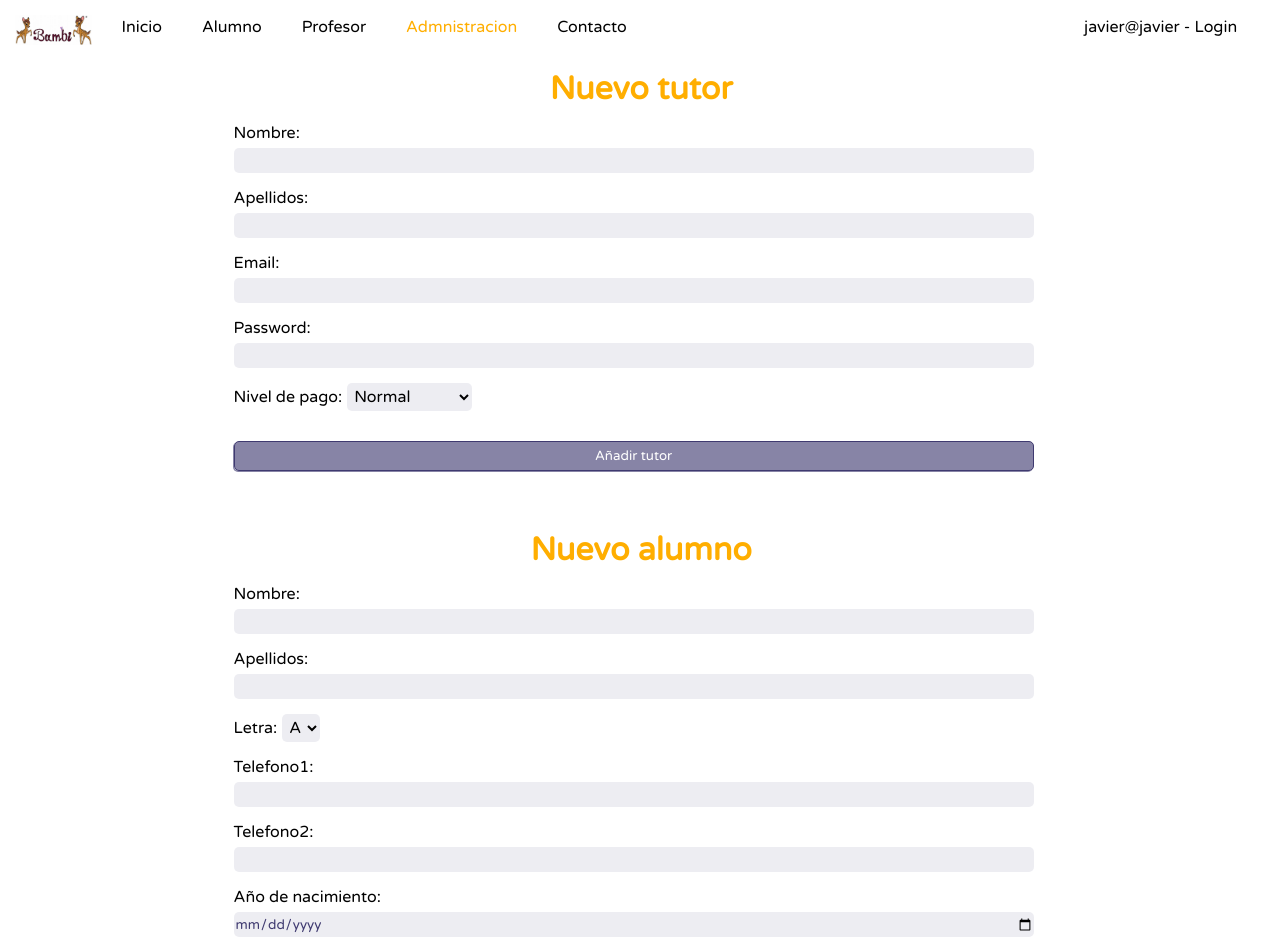
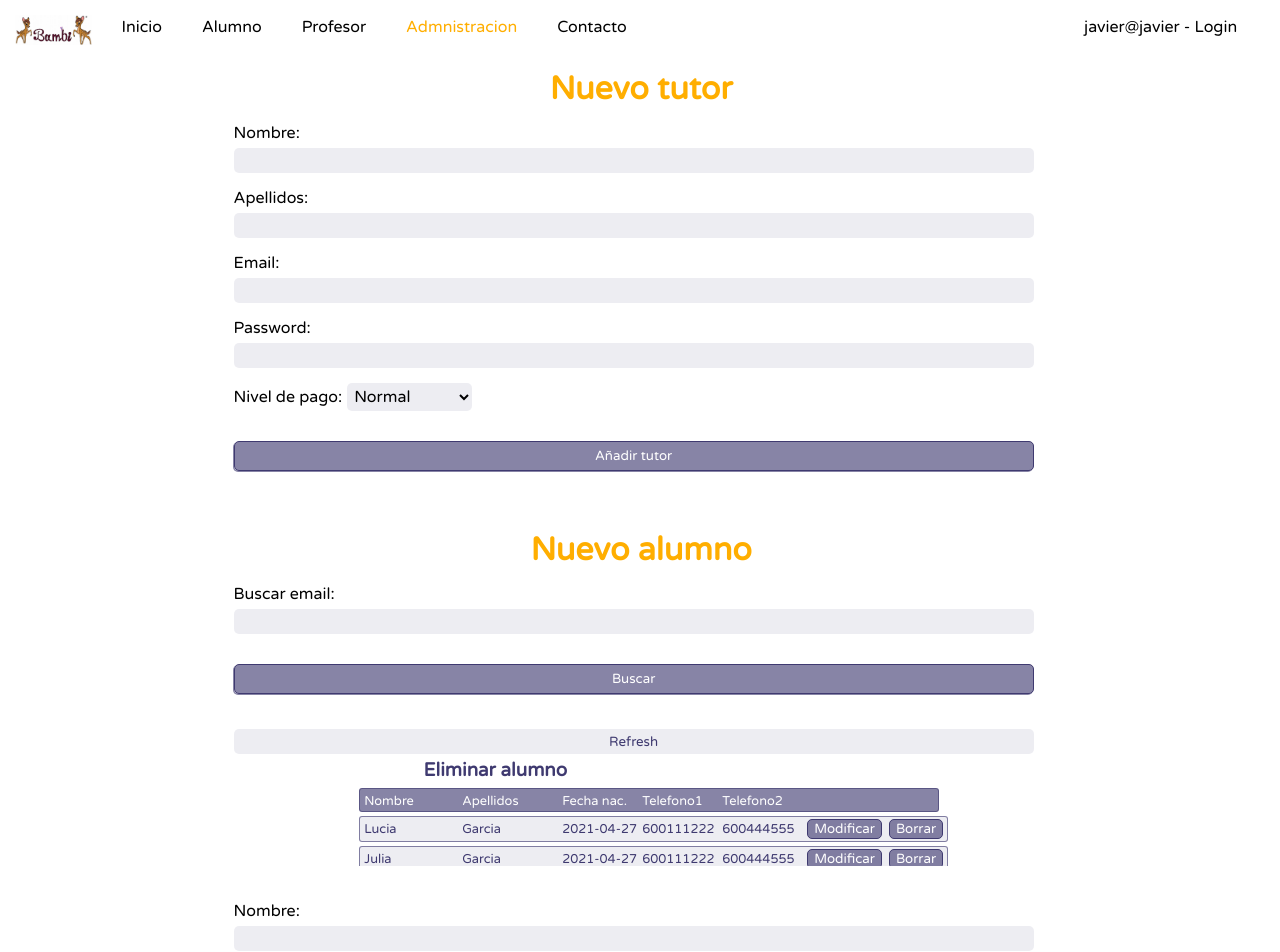
Before and after one commit to Javiergda/final-project-client, a React (Create React App) app: page /administracion in a window 1280 px wide. Shown: the top 952 px of the page. Built offline with nearby package versions, Linux system fonts and the light colour scheme.

Commit message:
componente FilterStudents y modificacion componenetes de students para pasar props y manejar actualizaciones de filtrado

```diff
--- a/src/components/Management/DeleteStudents.js
+++ b/src/components/Management/DeleteStudents.js
@@ -1,12 +1,34 @@
 import React from 'react'
 
-export const DeleteStudents = ({ students }) => {
+export const DeleteStudents = ({ filteredStudents, setForm }) => {
 
-    const handleSubmit = e => {
+    const handleUpdate = e => {
         e.preventDefault();
 
+        const found = filteredStudents.find(element => element.id_student == e.target.value);
+        if (found) {
+            const state = {
+                name1: found.name,
+                surname: found.surname,
+                letter: found.letter,
+                phone1: found.phone1,
+                phone2: found.phone2,
+                birth_date: found.birth_date,
+                email_user: found.email_user,
+                emailFounded: found.email_user,
+                emailFoundedName: ` ${found.name} ${found.surname} - ${found.email_user}`,
+            }
+            setForm(state); // Actualiza formulario de ManageStudents con estudiante seleccionado
+        }
+
+
+
+    }
+
+    const handleDelete = (e) => {
+
+
         console.log(`Se borrara el alumno y todas las referencias a los padres`);
-        console.log(`Delete from USE-STU WHERE ID=${e.target.value}`);
         console.log(`Delete from STUDENTS WHERE ID=${e.target.value}`);
         /// CRUD - POST
         // -- SQL --
@@ -14,6 +36,8 @@ export const DeleteStudents = ({ students }) => {
         // WHERE id_student = $e.target.value
         //
         // --> y actualizar datos
+
+
     }
 
     return (
@@ -31,14 +55,15 @@ export const DeleteStudents = ({ students }) => {
                     <div className='phone'><span>Telefono2</span></div>
                 </div>
                 {
-                    students.map(({ id_student, name, surname, birth_date, phone1, phone2 }) => (
+                    filteredStudents.map(({ id_student, name, surname, birth_date, phone1, phone2 }) => (
                         <div key={id_student} className='wrapper2'>
                             <div className='name'><span >{name}</span></div>
                             <div className='surname'><span>{surname}</span></div>
                             <div className='date'><span>{birth_date}</span></div>
                             <div className='phone'><span>{phone1}</span></div>
                             <div className='phone'><span>{phone2}</span></div>
-                            <div className='button'><button name='button' type='submit' value={id_student} onClick={handleSubmit}>Eliminar</button ></div>
+                            <div className='button'><button name='button' type='submit' value={id_student} onClick={handleUpdate}>Modificar</button ></div>
+                            <div className='button'><button name='button2' type='submit' value={id_student} onClick={handleDelete}>Borrar</button ></div>
                         </div>
                     ))
                 }
--- /dev/null
+++ b/src/components/Management/FilterStudents.js
@@ -0,0 +1,34 @@
+import React from 'react'
+import { useState } from 'react';
+
+export const FilterStudents = ({ students, setfilteredStudents }) => {
+
+    // console.log(students);
+    const [search, setSearch] = useState('');
+
+    const handleChange = e => setSearch(e.target.value);
+
+    const handleClick = () => {
+        console.log(students);
+
+        const found = students.filter(element => element.email_user == search);
+
+        console.log(found);
+        setfilteredStudents(found); // filtramos los alumnos -> ManageStudents.js
+    }
+
+    const handleRefresh = () => {
+        setfilteredStudents(students); // Cargamos todos los alumnos sin filtro -> ManageStudents.js
+    }
+
+    return (
+        <form className='form'>
+            <label>
+                Buscar email:
+                <input value={search} name='search' type='text' onChange={handleChange} className='' />
+            </label>
+            <input type="button" className='button' value="Buscar" onClick={handleClick} />
+            <input type="button" className='button2' value="Refresh" onClick={handleRefresh} />
+        </form>
+    )
+}
--- a/src/components/Management/ManageStudents.js
+++ b/src/components/Management/ManageStudents.js
@@ -1,13 +1,27 @@
 import React from 'react'
-import { useState } from 'react';
+import { useState, useEffect } from 'react';
+import { FilterStudents } from './FilterStudents';
+import { DeleteStudents } from './DeleteStudents';
 
 
-export const ManageStudents = ({ users, setStudents }) => {
+export const ManageStudents = ({ users, students, setStudents }) => {
+
+    useEffect(() => {
+
+        setfilteredStudents(students);
+    }, [students])
+    // usuarios filtrados para componenete FilterStudents.js
+    const [filteredStudents, setfilteredStudents] = useState([]);
+
+
+    console.log(students);
+    console.log(filteredStudents);
+
 
 
     const initialState = {
         name1: '',
-        lastName: '',
+        surname: '',
         letter: 'A',
         phone1: '',
         phone2: '',
@@ -17,10 +31,12 @@ export const ManageStudents = ({ users, setStudents }) => {
         emailFoundedName: '', // no se envia con el insert
     }
 
-    const [form, setForm] = useState(initialState);
-    const { name1, lastName, letter, phone1, phone2, birth_date, email_user, emailFounded, emailFoundedName } = form;
+    const [form, setForm] = useState(initialState); // cambios en formulario y actualizaciones de FilterStudents
+    const { name1, surname, letter, phone1, phone2, birth_date, email_user, emailFounded, emailFoundedName } = form;
 
     const handleChange = e => {
+        console.log(e.target.value);
+        console.log(e.target.name);
         setForm({
             ...form,
             [e.target.name]: e.target.value
@@ -30,18 +46,18 @@ export const ManageStudents = ({ users, setStudents }) => {
     const handlesubmit = e => {
         e.preventDefault();
         // 1. Comprobacion: comprobamos que no este vacio quitandole espacios en blanco a derecha e izquierda
-        if (name1.trim().length > 0 && lastName.trim().length > 0 && letter.trim().length > 0 && phone1.trim().length > 0 && birth_date.trim().length > 0 && email_user.trim().length > 0) {
+        if (name1.trim().length > 0 && surname.trim().length > 0 && letter.trim().length > 0 && phone1.trim().length > 0 && birth_date.trim().length > 0 && email_user.trim().length > 0) {
             console.log('NEW USER');
             if (emailFounded) { // 2. Comprobacion: si esta asociado a email de tutor con alumno
 
                 /// CRUD - POST
                 // -- SQL --
                 // INSERT INTO students(name,surname,email_user,birth_date,phone1,phone2,letter)
-                // VALUES ($name1,$lastName,$emailFounded,$birthDate,$phone1,$phone2,$letter);
+                // VALUES ($name1,$surname,$emailFounded,$birthDate,$phone1,$phone2,$letter);
 
                 //// obtenemos repuesta
                 const responseUser = 'ok';
-                if (responseUser = 'ok') {
+                if (responseUser == 'ok') {
 
                     /// refrescamos donde haga falta!!!
                     setForm(initialState); // CRUD - GET estudiantes y refrescar para que se muestre el nuevo
@@ -80,6 +96,18 @@ export const ManageStudents = ({ users, setStudents }) => {
             <h1>Nuevo alumno</h1>
 
             <div className='wrapper'>
+                <FilterStudents students={students} setStudents={setStudents} setfilteredStudents={setfilteredStudents} />
+            </div>
+
+            <div className='wrapper'>
+                <DeleteStudents filteredStudents={filteredStudents} setForm={setForm} />
+            </div>
+
+
+
+
+            <div className='wrapper'>
+
 
                 <form onSubmit={handlesubmit} className='form'>
                     <label>
@@ -88,7 +116,7 @@ export const ManageStudents = ({ users, setStudents }) => {
                     </label>
                     <label>
                         Apellidos:
-                        <input value={lastName} name="lastName" type='text' onChange={handleChange} className='' />
+                        <input value={surname} name="surname" type='text' onChange={handleChange} className='' />
                     </label>
                     <label>
                         Letra:
@@ -108,7 +136,7 @@ export const ManageStudents = ({ users, setStudents }) => {
                     </label>
                     <label>
                         Año de nacimiento:
-                        <input value={birth_date} name='year' type='date' onChange={handleChange} className='' />
+                        <input value={birth_date} name='birth_date' type='date' onChange={handleChange} className='' />
                     </label>
                     <label>
                         Email tutor:
--- a/src/components/Management/Management.js
+++ b/src/components/Management/Management.js
@@ -22,11 +22,11 @@ export const Management = () => {
         const dataStudents = [
             {
                 id_student: 10, name: 'Lucia', surname: 'Garcia', birth_date: '2021-04-27',
-                phone1: 600111222, phone2: 600444555, letter: 'A', email_user: 'javier@javier',
+                phone1: '600111222', phone2: '600444555', letter: 'A', email_user: 'javier@javier',
             },
             {
                 id_student: 20, name: 'Julia', surname: 'Garcia', birth_date: '2021-04-27',
-                phone1: 600111222, phone2: 600444555, letter: 'A', email_user: 'garcia@garcia',
+                phone1: '600111222', phone2: '600444555', letter: 'A', email_user: 'garcia@garcia',
             }
         ];
 
@@ -56,8 +56,8 @@ export const Management = () => {
         context.logged && context.userTipe == 1 ? // ususario logeado y nivel 2
             <div className='management_main'>
                 <ManageUsers />
-                <ManageStudents users={users} setStudents={setStudents} />
-                <DeleteStudents students={students} />
+                <ManageStudents users={users} students={students} setStudents={setStudents} />
+                {/* <DeleteStudents students={students} /> */}
 
             </div>
             :
--- a/src/styles/components/_deleteStudents.scss
+++ b/src/styles/components/_deleteStudents.scss
@@ -46,7 +46,7 @@
             border-radius: 3px;
             padding:2px;
             margin:2px;
-            min-width: 515px;
+            min-width: 580px;
             color: $purple;
 
             .name,.surname,.date,.phone{
@@ -85,6 +85,7 @@
                 color: white;
                 border:1px solid $purple;
                 border-radius: 5px;
+                margin: 0px 2px 0px 5px;
                     // height: 15px;
             }
         }
--- a/src/styles/components/_manageStudents.scss
+++ b/src/styles/components/_manageStudents.scss
@@ -11,6 +11,7 @@
 
     .wrapper{
         display: flex;
+
         justify-content: center;
         // border-bottom: 2px solid $yellow;
         // background-color: $yellow-transparent;
```
